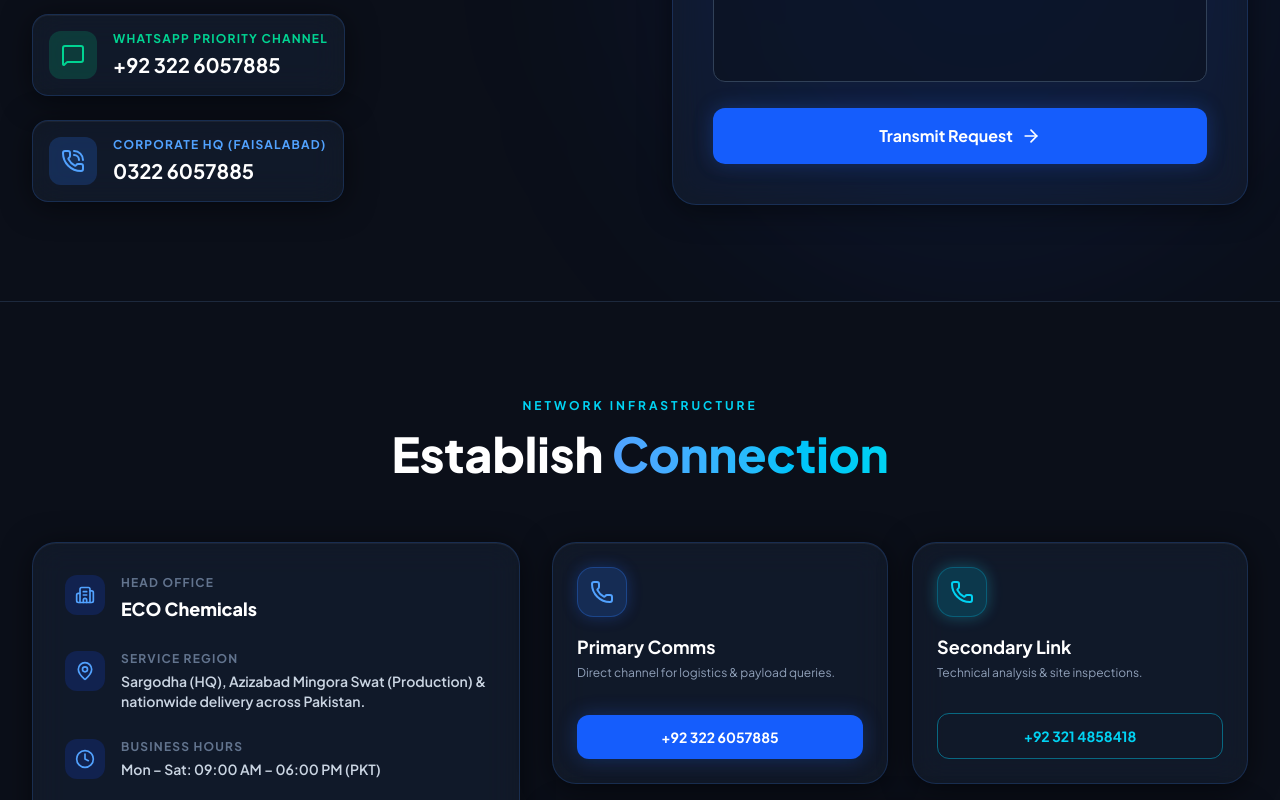
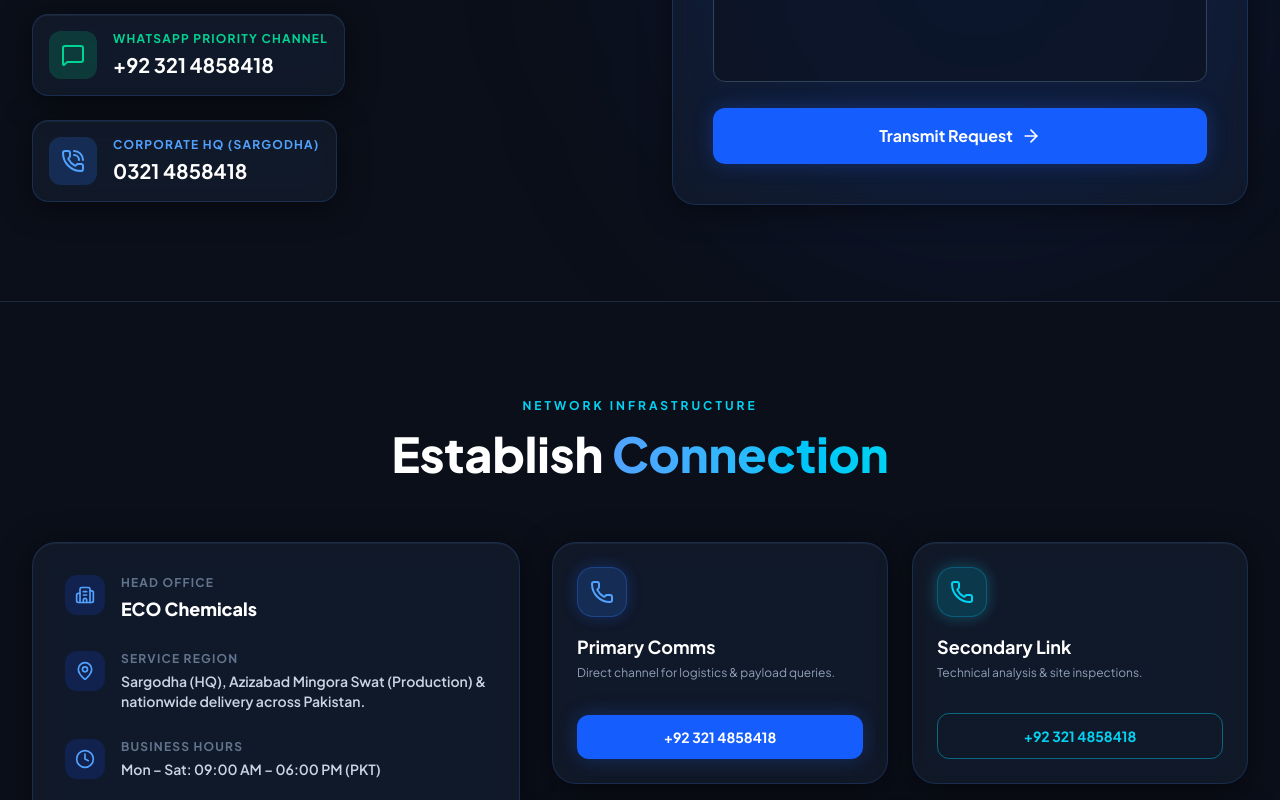
Before and after one commit to ahmedsahni/Ecochemicals, a Next.js app: page / in a window 1280 px wide. Shown: the part 7000-7800 px from the top of the page. Built offline with nearby package versions, Linux system fonts and the light colour scheme.

Commit message:
Update HQ to Sargodha and set WhatsApp number to +923214858418

```diff
--- a/src/app/page.js
+++ b/src/app/page.js
@@ -63,7 +63,7 @@
           Chat on WhatsApp
         </div>
         <a
-          href="https://wa.me/923226057885?text=Hi%20ECO%20Chemicals,%20I%20have%20an%20inquiry%20regarding%20Cleanex%20Pad%20Cleaner."
+          href="https://wa.me/923214858418?text=Hi%20ECO%20Chemicals,%20I%20have%20an%20inquiry%20regarding%20Cleanex%20Pad%20Cleaner."
           target="_blank"
           rel="noreferrer"
           aria-label="Chat on WhatsApp"
--- a/src/components/Contact.jsx
+++ b/src/components/Contact.jsx
@@ -102,10 +102,10 @@
                 <p className="text-xs text-slate-400 mt-1">Direct channel for logistics & payload queries.</p>
               </div>
               <a
-                href="tel:+923226057885"
+                href="tel:+923214858418"
                 className="relative z-10 mt-6 block w-full py-3 text-center rounded-xl bg-blue-600 hover:bg-blue-500 text-white font-bold text-sm transition-all shadow-[0_0_20px_rgba(37,99,235,0.3)]"
               >
-                +92 322 6057885
+                +92 321 4858418
               </a>
             </div>
 
@@ -140,7 +140,7 @@
                 </div>
               </div>
               <a
-                href="https://wa.me/923226057885"
+                href="https://wa.me/923214858418"
                 target="_blank"
                 rel="noreferrer"
                 className="relative z-10 flex-shrink-0 px-7 py-3.5 bg-emerald-500 hover:bg-emerald-400 text-white font-bold rounded-2xl shadow-[0_0_30px_rgba(16,185,129,0.4)] transition-all w-full sm:w-auto text-center"
--- a/src/components/Footer.jsx
+++ b/src/components/Footer.jsx
@@ -39,7 +39,7 @@
             <h4 className="font-bold text-white mb-6 text-sm uppercase tracking-widest">Contact HQ</h4>
             <ul className="space-y-4 text-sm font-medium text-slate-400">
               <li>Sargodha, Pakistan</li>
-              <li>+92 322 6057885</li>
+              <li>+92 321 4858418</li>
             </ul>
           </div>
         </div>
--- a/src/components/LeadForm.jsx
+++ b/src/components/LeadForm.jsx
@@ -80,8 +80,8 @@
               </div>
               <div>
                 <p className="text-xs font-bold text-emerald-400 uppercase tracking-widest mb-1">WhatsApp Priority Channel</p>
-                <a href="https://wa.me/923226057885" target="_blank" rel="noreferrer" className="text-xl font-bold text-white hover:text-emerald-300 transition-colors">
-                  +92 322 6057885
+                <a href="https://wa.me/923214858418" target="_blank" rel="noreferrer" className="text-xl font-bold text-white hover:text-emerald-300 transition-colors">
+                  +92 321 4858418
                 </a>
               </div>
             </div>
@@ -91,8 +91,8 @@
                 <PhoneCall className="w-6 h-6 text-blue-400" />
               </div>
               <div>
-                <p className="text-xs font-bold text-blue-400 uppercase tracking-widest mb-1">Corporate HQ (Faisalabad)</p>
-                <p className="text-xl font-bold text-white">0322 6057885</p>
+                <p className="text-xs font-bold text-blue-400 uppercase tracking-widest mb-1">Corporate HQ (Sargodha)</p>
+                <p className="text-xl font-bold text-white">0321 4858418</p>
               </div>
             </div>
           </div>
```
